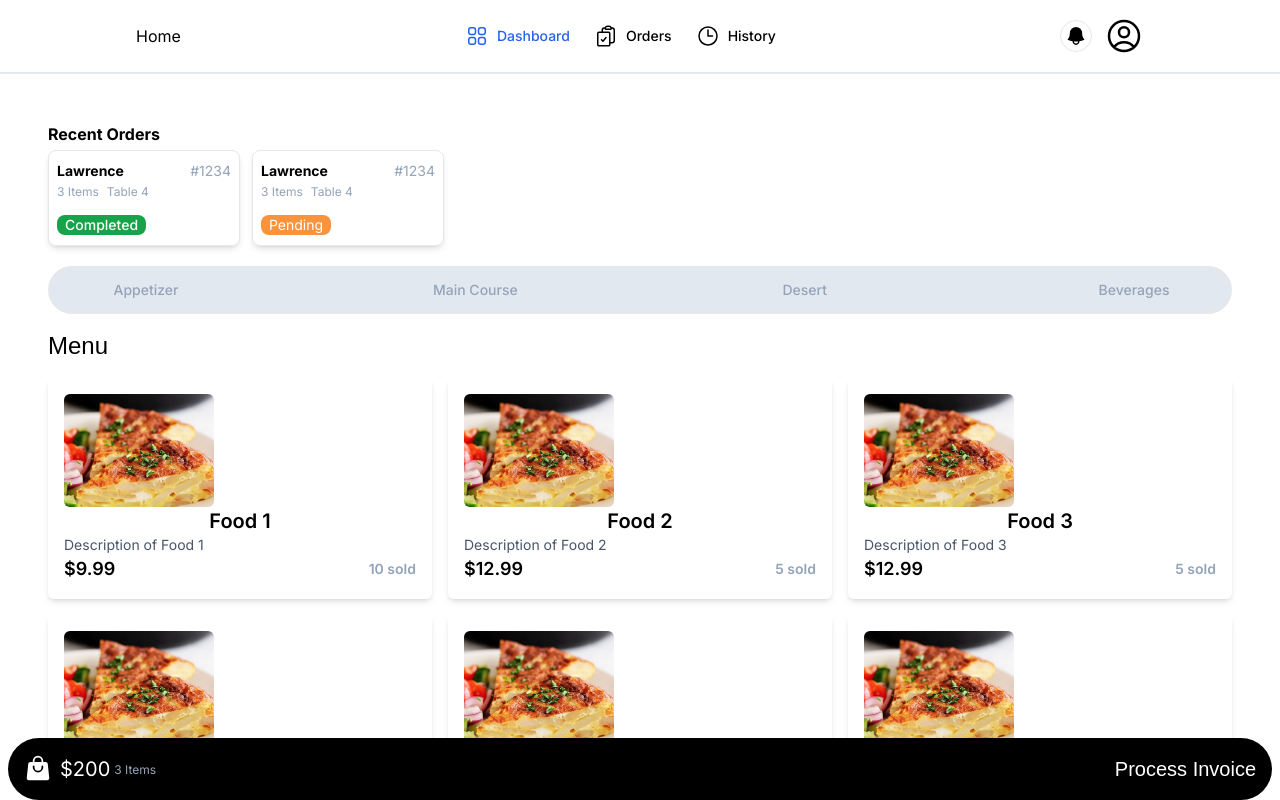
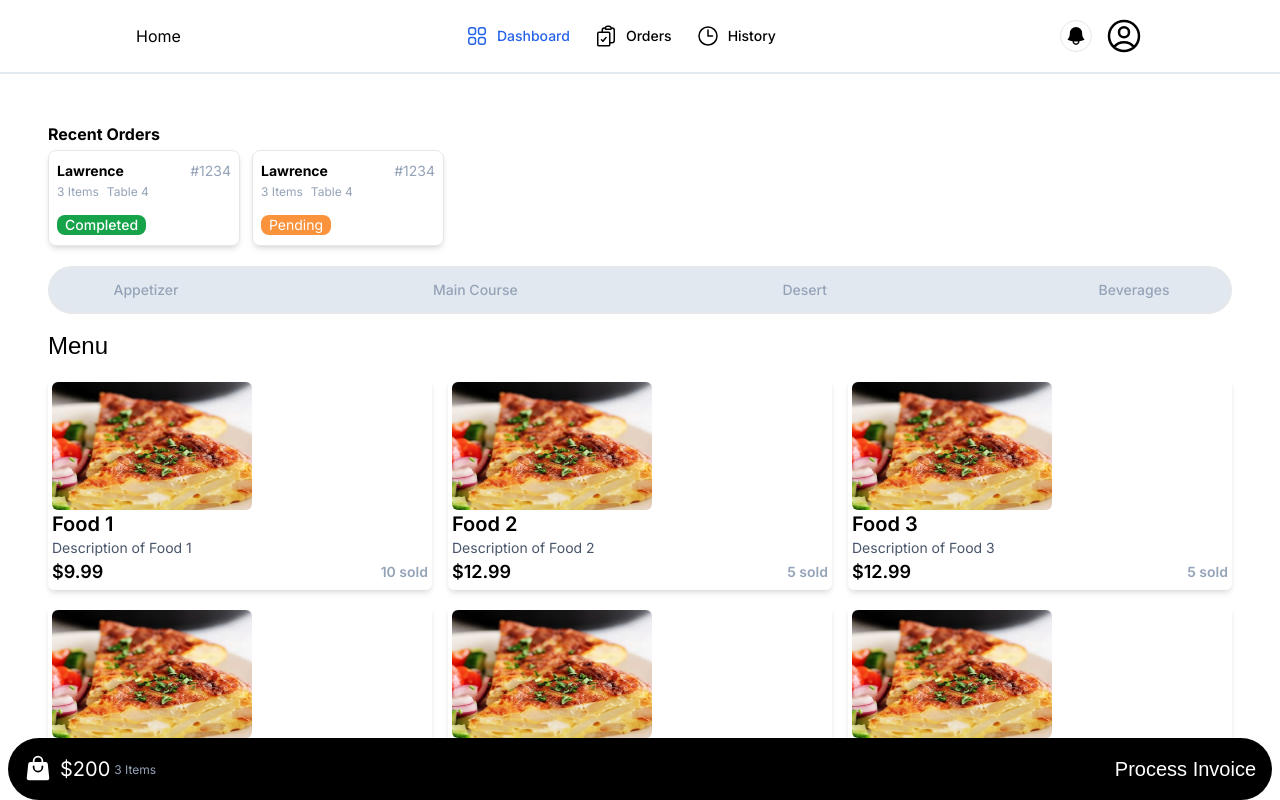
Before and after one commit to Kwaku28/pos-diner, a Next.js app: page /dashboard in a window 1280 px wide. Built offline with nearby package versions, Linux system fonts and the light colour scheme; a web font is replaced by a local one.

Commit message:
Adjust the height of image

```diff
--- a/app/ui/dashboard/meals/cards.tsx
+++ b/app/ui/dashboard/meals/cards.tsx
@@ -49,14 +49,14 @@ export default function FoodCards() {
   return (
     <div className='grid grid-cols-2 gap-4 md:grid-cols-2 lg:grid-cols-3'>
       {foodArray.map((food, index) => (
-        <div key={index} className='p-4 bg-white shadow-md rounded-md'>
+        <div key={index} className='p-1 bg-white shadow-md rounded-md'>
           <div className='flex flex-col justify-between'>
             <div>
-            <Image src={food.image} alt={food.name} width={150} height={100} className='object-cover rounded-md' />
+            <Image src={food.image} alt={food.name} width={200} height={50} className='object-fill h-32 rounded-md' />
             </div>
             <div className='flex flex-col justify-between'>
               <div>
-                <h2 className='text-xl font-semibold text-center'>{food.name}</h2>
+                <h2 className='text-xl font-semibold'>{food.name}</h2>
                 <p className='text-sm text-slate-600'>{food.description}</p>
               </div>
               <div className='flex justify-between items-center'>
```
